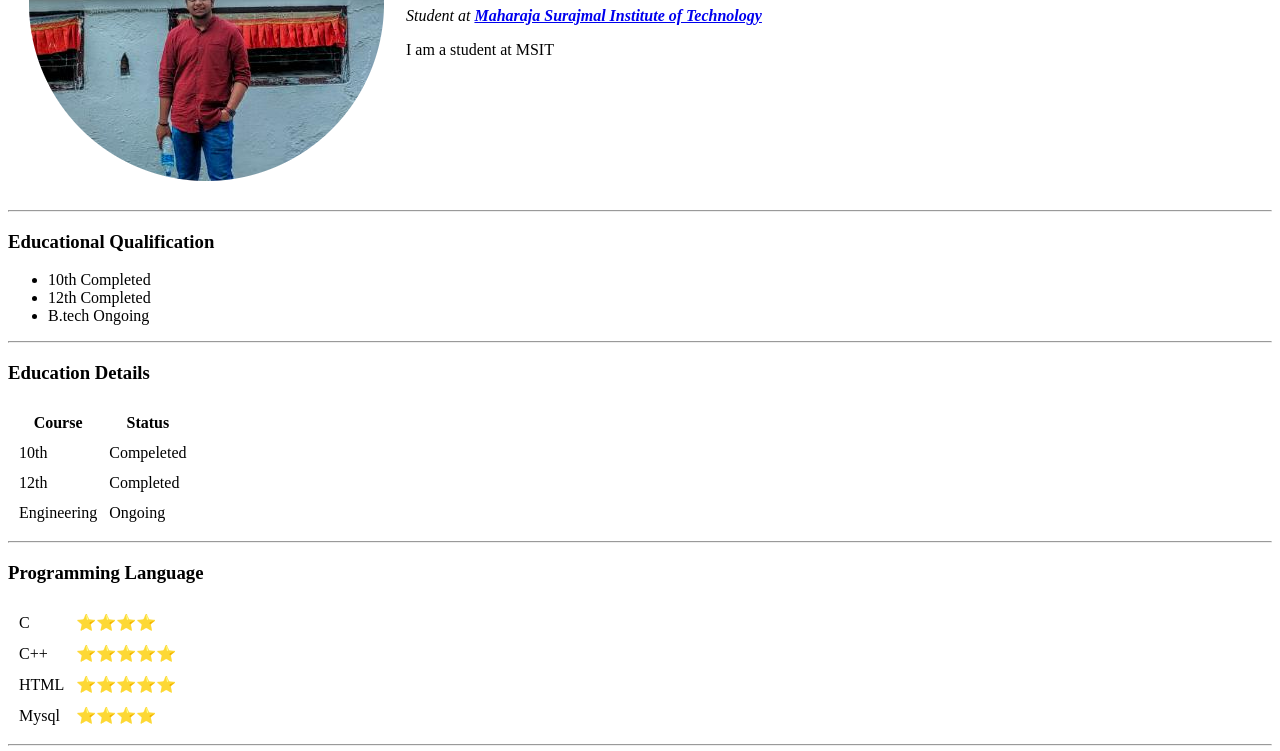
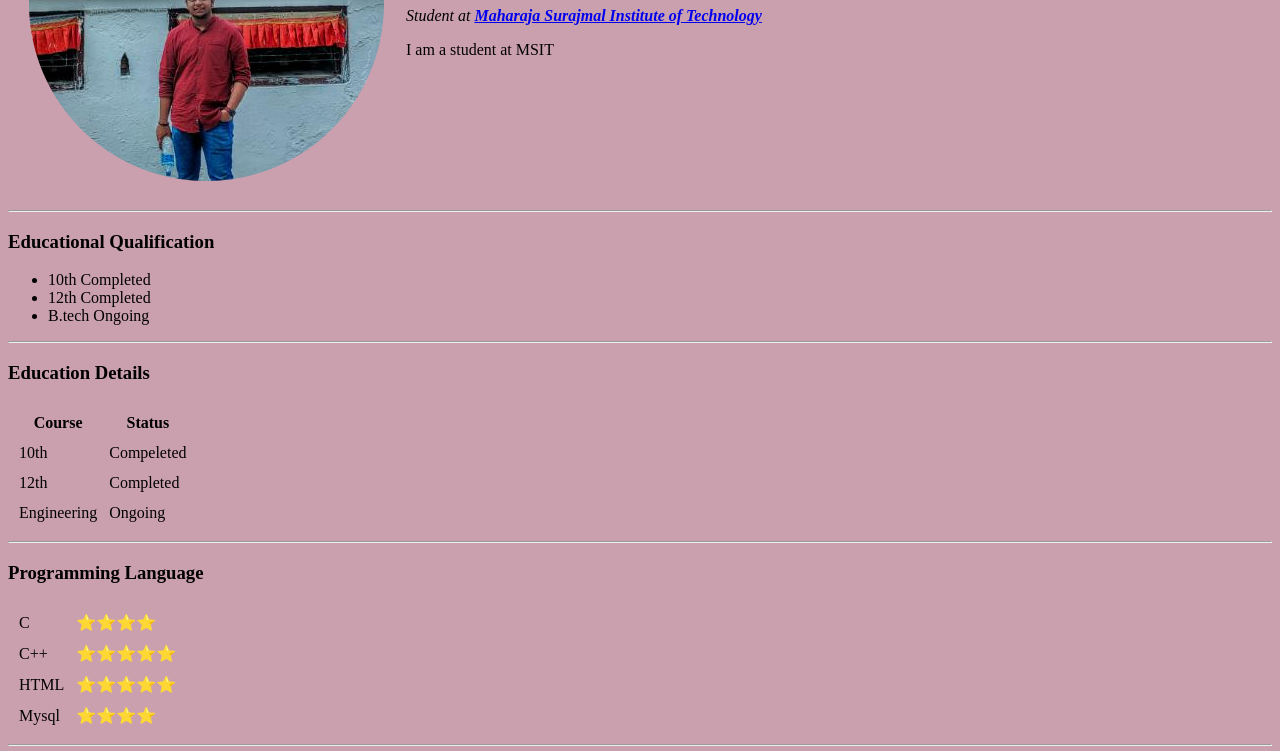
Before and after one commit to Lakshaysagar/CV, a plain HTML site: page index.html in a window 1280 px wide. Shown: the part 203-954 px from the top of the page. Drawn offline with Linux system fonts and the light colour scheme.

Commit message:
Update index.html

```diff
--- a/index.html
+++ b/index.html
@@ -5,7 +5,7 @@
     <meta name="viewport" content="width=device-width, initial-scale=1.0">
     <title>Lakshay Sagar's Homepage</title>
 </head>
-<body background="CBA0AE">
+<body bgcolor=CBA0AE>
     <table cellspacing="20">
         <tr>
             <td><img src="displaypic-modified.png" alt="Lakshay profile pic"></td>
```
